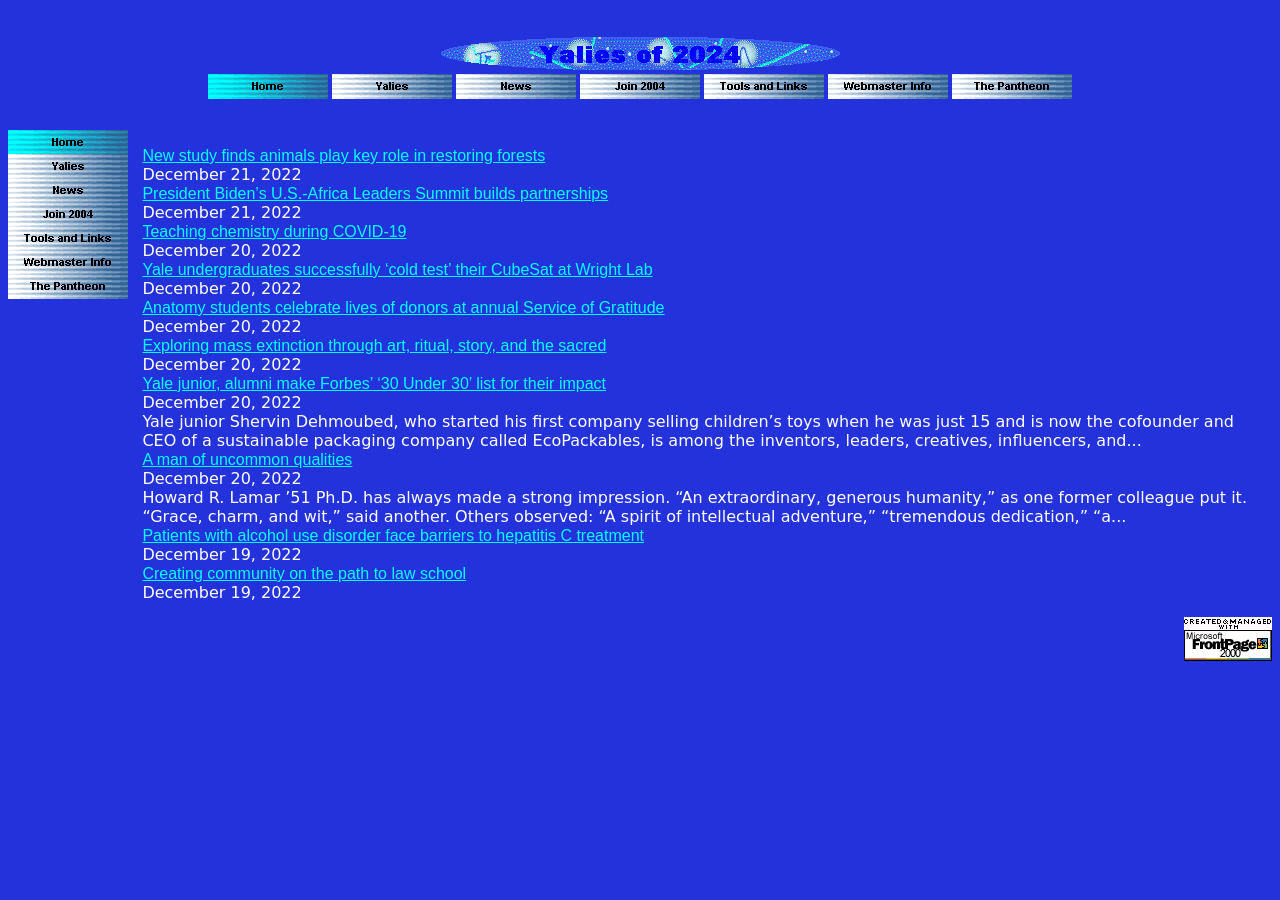
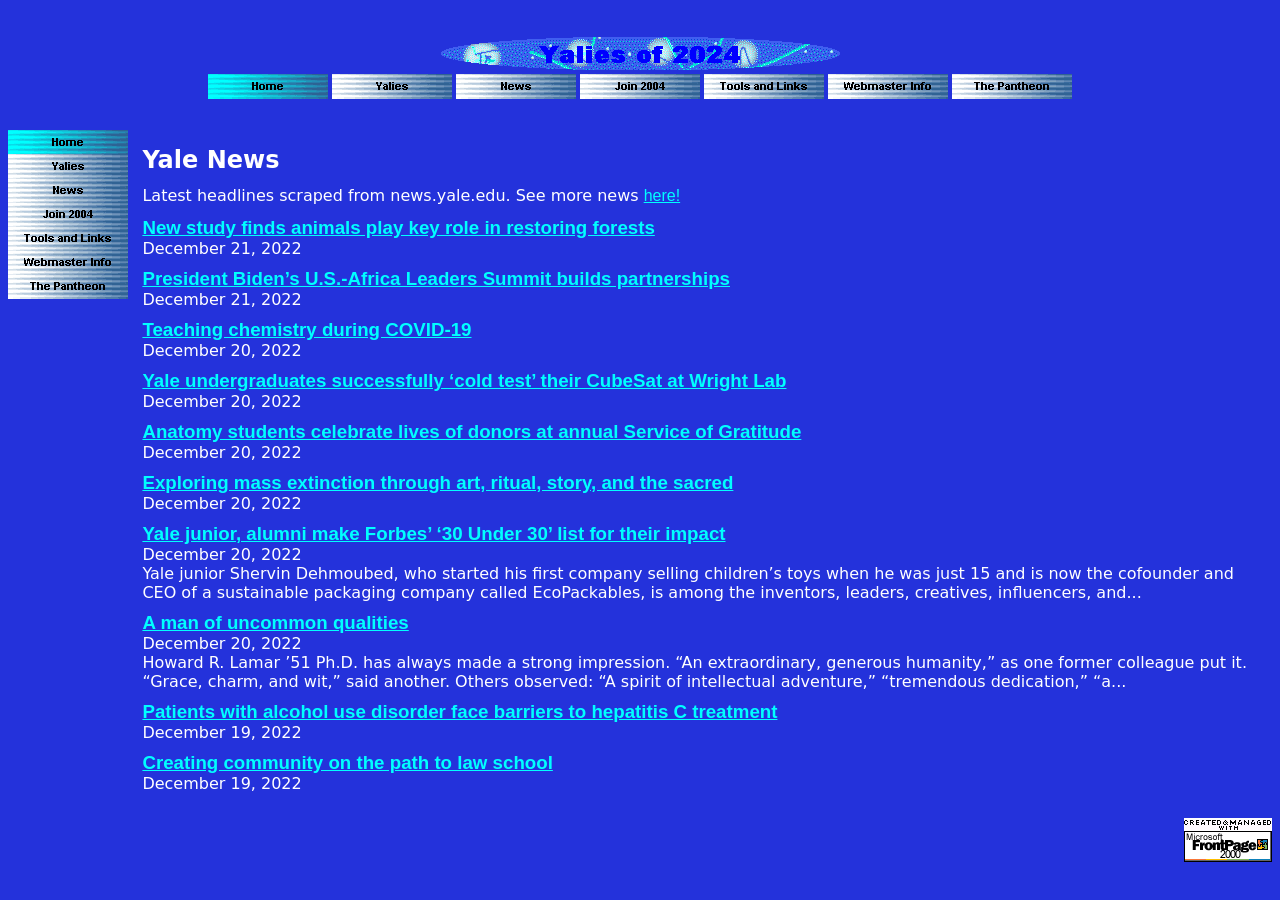
Before and after one commit to ErikBoesen/yalies2024, a Jekyll site: the page built from news.html, in a window 1280 px wide. Built offline with Jekyll 4.4.1, drawn with Linux system fonts in a browser that asks for light colours.

Commit message:
Clean up articles

```diff
--- a/css/global.css
+++ b/css/global.css
@@ -91,5 +91,9 @@
 }
 .center {
     text-align: center;
-font-family: 'Arial', 'Helvetica';
+    font-family: 'Arial', 'Helvetica';
 }
+
+.article {
+    margin-bottom: 10px;
+}
--- a/news.html
+++ b/news.html
@@ -2,9 +2,13 @@
 layout: base
 ---
 <article>
+    <h2>Yale News</h2>
+    <p>Latest headlines scraped from news.yale.edu. See more news <a href="https://news.yale.edu">here!<a></p>
     {% for article in site.data.articles %}
-    <a href="{{ article.url }}">{{ article.title }}</a>
-    <div class="date">{{ article.date }}</div>
-    <div class="teaser">{{ article.teaser }}</div>
+    <div class="article">
+        <h3><a href="{{ article.url }}">{{ article.title }}</a></h3>
+        <div class="date">{{ article.date }}</div>
+        <div class="teaser">{{ article.teaser }}</div>
+    </div>
     {% endfor %}
 </article>
```
